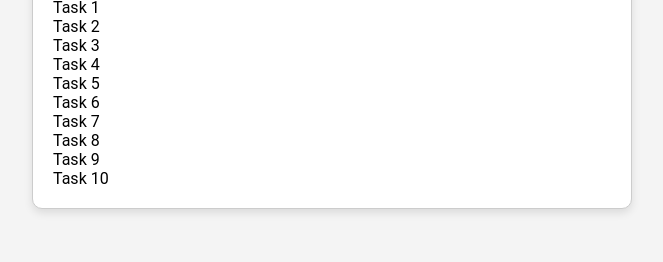
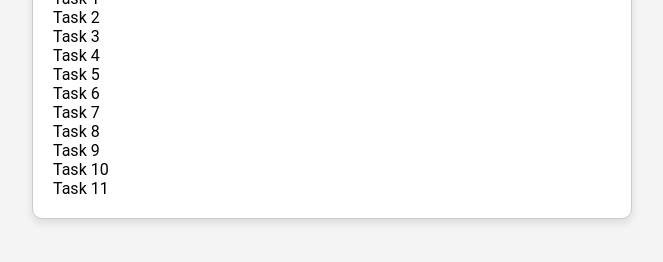
Before and after one commit to charrles123/task-tracker, a plain HTML site: page index.html in a window 1280 px wide. Shown: the part 336-598 px from the top of the page, without its empty margins (308-971 px from the left). Drawn offline with Linux system fonts and the light colour scheme.

Commit message:
Added task 11

```diff
--- a/index.html
+++ b/index.html
@@ -20,6 +20,7 @@
         <li>Task 8</li>
         <li>Task 9</li>
         <li>Task 10</li>
+        <li>Task 11</li>
       </ul>
     </div>
 
```
